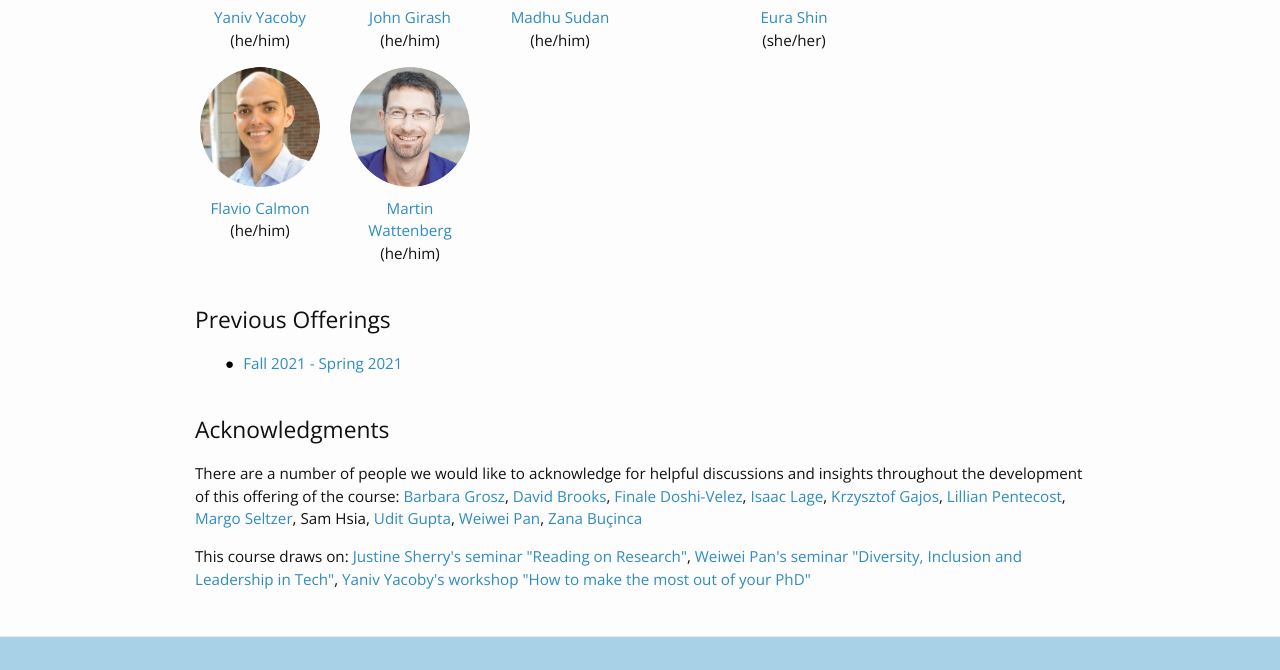
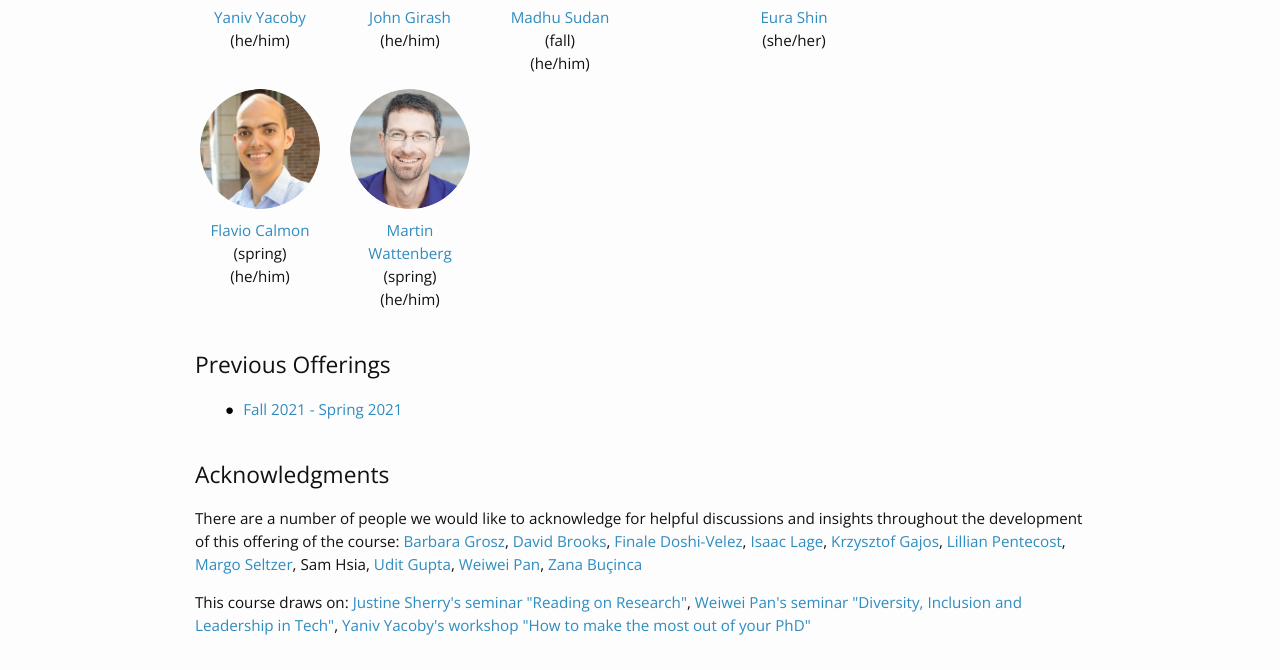
Before and after one commit to yanivyacoby/harvard-cs290, a Jekyll site: the page built from index.md, in a window 1280 px wide and 900 px high, scrolled down 1804 px, cut to the strip 230-900 px from the top of the window. Built offline with Jekyll 4.4.1, drawn with Linux system fonts in a browser that asks for light colours; nearby versions of some CDN libraries.

Commit message:
Update home.html

```diff
--- a/_layouts/home.html
+++ b/_layouts/home.html
@@ -30,9 +30,19 @@ layout: default
                 <div class="image--cover-container">
                     <img src="{{ins.profile_pic | prepend: site.baseurl }}" class="image--cover">
                     {% if ins.webpage %}
-                    <p style="margin-bottom: 0px;"><a href="{{ ins.webpage }}" target="_blank">{{ins.name}}</a></p>
+                    <p style="margin-bottom: 0px;">
+                        <a href="{{ ins.webpage }}" target="_blank">{{ins.name}}</a>
+                        {% if ins.term %}
+                        ({{ ins.term }})
+                        {% endif %}
+                    </p>
                     {% else %}
-                    <p style="margin-bottom: 0px;">{{ins.name}}</p>
+                    <p style="margin-bottom: 0px;">
+                        {{ins.name}}
+                        {% if ins.term %}
+                        ({{ ins.term }})
+                        {% endif %}
+                    </p>
                     {% endif %}
                     {% if ins.pronouns %}
                     <p>({{ins.pronouns}})</p>
```
